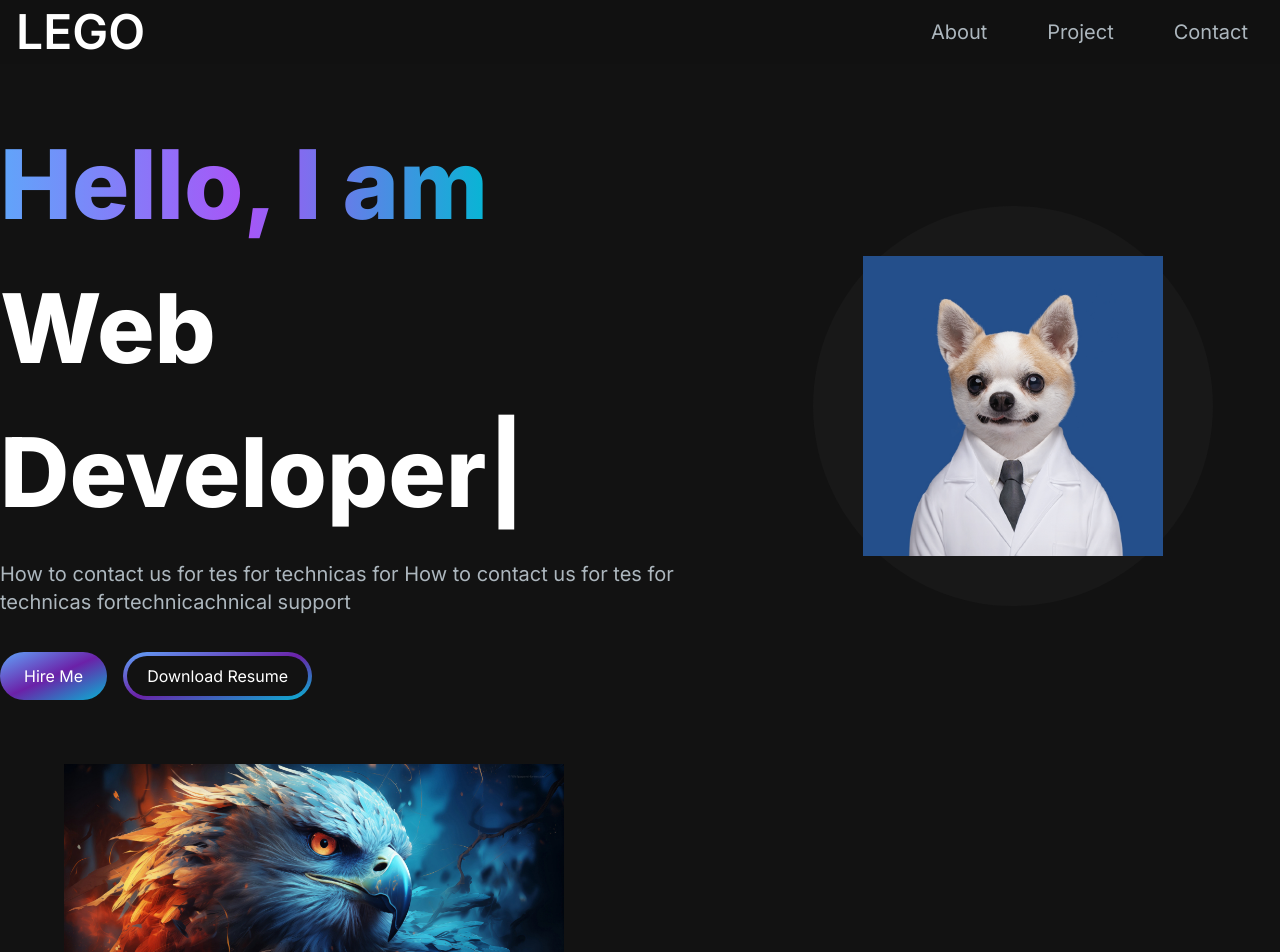
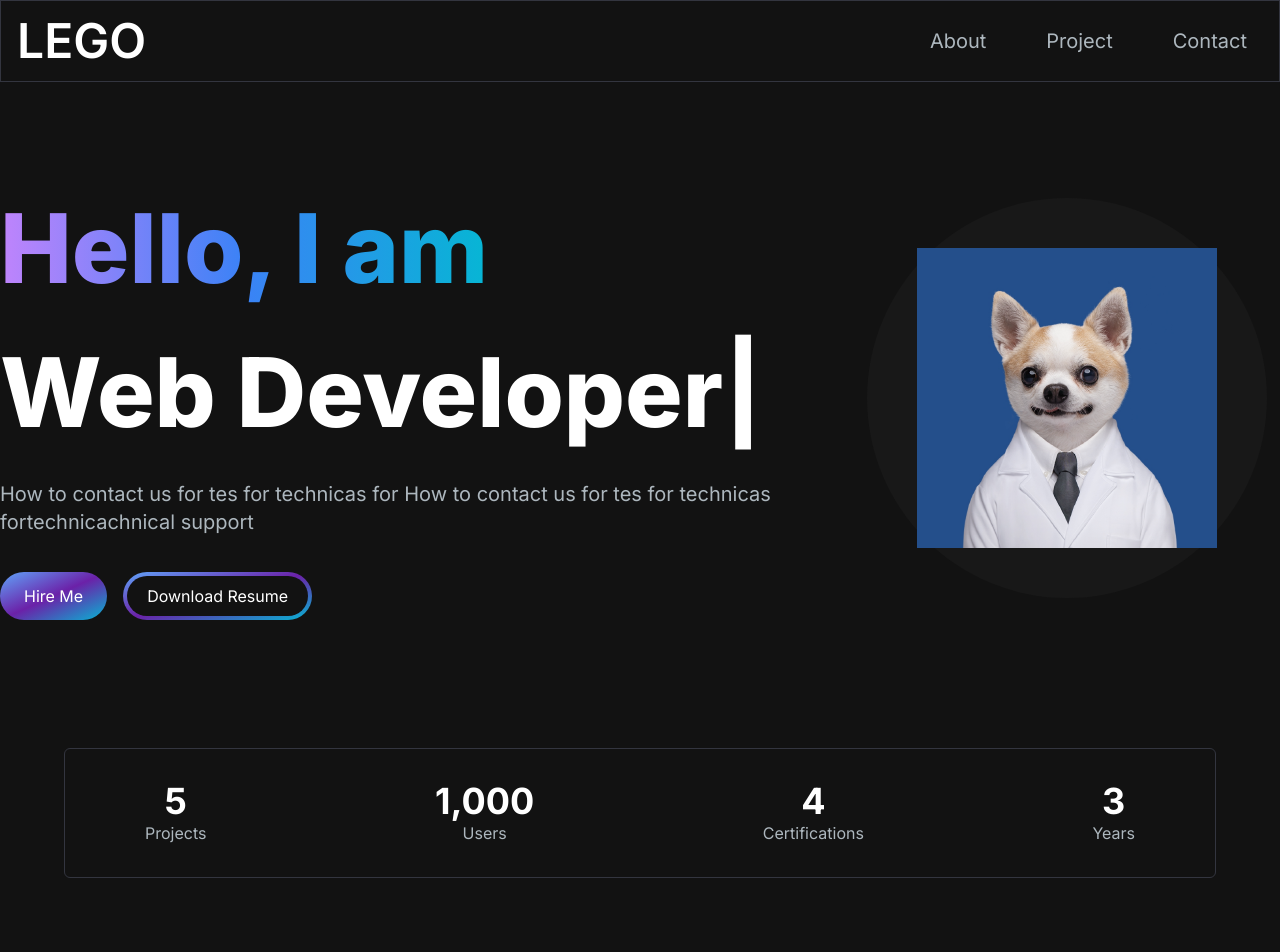
Before and after one commit to Davidasahi/portfolio-website, a Next.js app: page / in a window 1280 px wide. Shown: the top 952 px of the page. Built offline with nearby package versions, Linux system fonts and the light colour scheme.

Commit message:
finished most of the functions

```diff
--- a/package.json
+++ b/package.json
@@ -10,8 +10,10 @@
   },
   "dependencies": {
     "@heroicons/react": "^2.1.5",
+    "framer-motion": "^11.5.4",
     "next": "14.2.5",
     "react": "^18",
+    "react-animated-numbers": "^0.18.0",
     "react-dom": "^18",
     "react-type-animation": "^3.2.0",
     "resend": "^4.0.0"
--- a/src/app/api/send/route.js
+++ b/src/app/api/send/route.js
@@ -2,14 +2,19 @@ import { EmailTemplate } from '../../../components/EmailTemplate';
 import { Resend } from 'resend';
 
 const resend = new Resend(process.env.RESEND_API_KEY);
+const fromEmail = process.env.FROM_EMAIL;
 
-export async function POST() {
+export async function POST(req, res) {
+  const { body } = await req.json();
+  const { email, subject, message } = body;
+  console.log(body);
+
   try {
     const { data, error } = await resend.emails.send({
-      from: 'David Tung <david.yuhsuan.tung@gmail.com>',
-      to: ['delivered@resend.dev'],
-      subject: 'Hello world',
-      react: EmailTemplate({ firstName: 'John' }),
+      from: fromEmail,
+      to: ['maple11303@gmail.com', email],
+      subject: subject,
+      react: EmailTemplate({ firstName: 'John', message: message }),
     });
 
     if (error) {
--- /dev/null
+++ b/src/app/components/AchivementSection.jsx
@@ -0,0 +1,48 @@
+'use client';
+import React from 'react';
+import dynamic from 'next/dynamic';
+
+const achievementsList = [
+  {
+    metric: 'Projects',
+    value: '5',
+    postfix: '+',
+  },
+  {
+    prefix: '~',
+    metric: 'Users',
+    value: '1,000',
+  },
+  {
+    metric: 'Certifications',
+    value: '4',
+  },
+  {
+    metric: 'Years',
+    value: '3',
+  },
+];
+
+const AchivementSection = () => {
+  return (
+    <div className="py-8 px-4 xl:gap-16 sm:py-16 xl:px-16">
+      <div className="sm:border-[#33353F] sm:border rounded-md py-8 px-16 flex flex-col sm:flex-row items-center justify-between">
+        {achievementsList.map((achievement, indes) => {
+          return (
+            <div
+              key={indes}
+              className="flex flex-col items-center justify-center mx-4"
+            >
+              <h2 className="text-white text-4xl font-bold">
+                {achievement.value}
+              </h2>
+              <p className="text-[#ADB7BE] text-base">{achievement.metric}</p>
+            </div>
+          );
+        })}
+      </div>
+    </div>
+  );
+};
+
+export default AchivementSection;
--- a/src/app/components/EmailSection.jsx
+++ b/src/app/components/EmailSection.jsx
@@ -1,10 +1,44 @@
-import React from 'react';
+'use client';
+import React, { useState } from 'react';
 import Link from 'next/link';
 import Image from 'next/image';
 import GithubIcon from '../../../public/images/github-mark-white.svg';
 import LinkedinIcon from '../../../public/images/LI-In-Bug.png';
 
 const EmailSection = () => {
+  const [emailSubmitted, seteEmailSubmitted] = useState(false);
+  const handleSubmit = async (e) => {
+    e.preventDefault();
+    const data = {
+      email: e.target.email.value,
+      subject: e.target.subject.value,
+      message: e.target.message.value,
+    };
+    const JSONdata = JSON.stringify(data);
+    const endpoint = '/api/send';
+
+    //Form the request fro sending data to the server.
+    const options = {
+      //The method is POST because we are sending data
+      method: 'POST',
+      //Tell the server we are sending JSON.
+      headers: {
+        'Content-Type': 'application/json',
+      },
+      //BODY of the request is the JSON data we created above.
+      body: JSONdata,
+    };
+
+    const response = await fetch(endpoint, options);
+    const resData = await response.json();
+    console.log(resData);
+
+    if (response.status === 200) {
+      console.log('Message sent.');
+      seteEmailSubmitted(true);
+    }
+  };
+
   return (
     <section className="grid md:grid-cols-2 my-12 md:my-12 py-24 gap-4 relative">
       <div className="bg-[radial-gradient(ellipse_at_center,_var(--tw-gradient-stops))] from-blue-900 to-transparent rounded-full h-80 w-80 z-0 blur-lg absolute top-3/4 -left-4 transform -translate-x-1/2 -translate-1/2"></div>
@@ -31,7 +65,7 @@ const EmailSection = () => {
         </div>
       </div>
       <div>
-        <form className="flex flex-col">
+        <form className="flex flex-col" onSubmit={handleSubmit}>
           <div className="mb-6">
             <label
               htmlFor="email"
@@ -40,6 +74,7 @@ const EmailSection = () => {
               Your email
             </label>
             <input
+              name="email"
               type="email"
               id="email"
               required
@@ -50,6 +85,7 @@ const EmailSection = () => {
               Subject
             </label>
             <input
+              name="subject"
               type="text"
               id="subject"
               required
@@ -60,12 +96,12 @@ const EmailSection = () => {
           <div className="mb-6">
             <label
               htmlFor="message"
-              className="text-white text-sm mb-2 font-medium"
+              className="text-white block text-sm mb-2 font-medium"
             >
-              Text
+              Message
             </label>
             <textarea
-              type="message"
+              name="message"
               id="message"
               required
               className="bg-[#18191E] border border-[#33353F] placeholder-[#9CA2A9] text-gray-100 text-sm rounded-lg block w-full p-2.5"
@@ -78,6 +114,11 @@ const EmailSection = () => {
           >
             Send Message
           </button>
+          {emailSubmitted && (
+            <p className="text-green-500 text-sm mt-2">
+              Email sent successfully!
+            </p>
+          )}
         </form>
       </div>
     </section>
--- a/src/app/components/HeroSection.jsx
+++ b/src/app/components/HeroSection.jsx
@@ -6,11 +6,11 @@ import Link from 'next/link';
 
 const HeroSection = () => {
   return (
-    <section>
+    <section className="lg:py-16">
       <div className="grid grid-cols-1 sm:grid-cols-12">
-        <div className="col-span-7 place-self-center text-center sm:text-left">
-          <h1 className="text-white mb-4 text-4xl sm:text-6xl lg:text-8xl lg:leading-normal font-extrabold">
-            <span className="text-transparent bg-clip-text bg-gradient-to-r from-blue-400 via-purple-500 to-cyan-500">
+        <div className="col-span-8 place-self-center text-center sm:text-left justify-self-start">
+          <h1 className="text-white mb-4 text-4xl sm:text-5xl lg:text-8xl lg:leading-normal font-extrabold">
+            <span className="text-transparent bg-clip-text bg-gradient-to-r from-primary-400 via-secondary-500 to-cyan-500">
               Hello, I am{' '}
             </span>
             <br></br>
@@ -50,7 +50,7 @@ const HeroSection = () => {
             </Link>
           </div>
         </div>
-        <div className="col-span-5 place-self-center mt-4 lg:mt-0">
+        <div className="col-span-4 place-self-center mt-4 lg:mt-0">
           <div className="rounded-full bg-[#181818] w-[250px] h-[250px] lg:w-[400px] lg:h-[400px] relative">
             <Image
               src="/images/hero-image.png"
--- a/src/app/components/NavBar.jsx
+++ b/src/app/components/NavBar.jsx
@@ -24,8 +24,8 @@ const NavBar = () => {
   const [navBarOpen, setNavBarOpen] = useState(false);
 
   return (
-    <nav className="fixed top-0 left-0 right-0 z-10 bg-[#121212] bg-opacity-90">
-      <div className="flex flex-wrap items-center justify-between mx-auto px-4 py-2">
+    <nav className="fixed mx-auto border border-[#33353F] top-0 left-0 right-0 z-10 bg-[#121212] bg-opacity-100">
+      <div className="flex container lg:py-4 flex-wrap items-center justify-between mx-auto px-4 py-2">
         <Link
           href={'/'}
           className="text-2xl md:text-5xl text-white font-semibold"
--- a/src/app/components/ProjectTag.jsx
+++ b/src/app/components/ProjectTag.jsx
@@ -2,7 +2,7 @@ import React from 'react';
 
 const ProjectTag = ({ name, onClick, isSelected }) => {
   const buttonStyles = isSelected
-    ? 'text-white bg-blue-500'
+    ? 'text-white bg-secondary-500'
     : 'text-[#ADB7BE] border-slate-600 hover:border-white';
 
   return (
--- a/src/app/components/email-template.jsx
+++ b/src/app/components/email-template.jsx
@@ -1,7 +1,11 @@
+'use client';
 import * as React from 'react';
 
-export const EmailTemplate = ({ firstName }) => (
+export const EmailTemplate = ({ firstName, message }) => (
   <div>
     <h1>Welcome, {firstName}!</h1>
+    <p>Thank you for contacting us!</p>
+    <p>New message submitted: </p>
+    <p>{message}</p>
   </div>
 );
--- a/src/app/components/footer.jsx
+++ b/src/app/components/footer.jsx
@@ -1,7 +1,14 @@
 import React from 'react';
 
-const footer = () => {
-  return <div>footer</div>;
+const Footer = () => {
+  return (
+    <footer className="footer border z-10 border-t-[#33353F] border-l-transparent border-r-transparent text-white">
+      <div className="container p-12 flex justify-between">
+        <span>LOGO</span>
+        <p className="text-slate-600">All right reserved.</p>
+      </div>
+    </footer>
+  );
 };
 
-export default footer;
+export default Footer;
--- a/src/app/page.js
+++ b/src/app/page.js
@@ -3,6 +3,8 @@ import NavBar from './components/NavBar';
 import AboutSection from './components/AboutSection';
 import ProjectsSection from './components/ProjectsSection';
 import EmailSection from './components/EmailSection';
+import Footer from './components/footer';
+import AchivementSection from './components/AchivementSection';
 
 export default function Home() {
   return (
@@ -10,10 +12,12 @@ export default function Home() {
       <NavBar />
       <div className="container mt-24 mx-auto px-12px py-4">
         <HeroSection />
+        <AchivementSection />
         <AboutSection />
         <ProjectsSection />
         <EmailSection />
       </div>
+      <Footer />
     </main>
   );
 }
--- a/tailwind.config.js
+++ b/tailwind.config.js
@@ -1,17 +1,24 @@
 /** @type {import('tailwindcss').Config} */
+const colors = require('tailwindcss/colors');
+
 module.exports = {
   content: [
-    "./src/pages/**/*.{js,ts,jsx,tsx,mdx}",
-    "./src/components/**/*.{js,ts,jsx,tsx,mdx}",
-    "./src/app/**/*.{js,ts,jsx,tsx,mdx}",
+    './src/pages/**/*.{js,ts,jsx,tsx,mdx}',
+    './src/components/**/*.{js,ts,jsx,tsx,mdx}',
+    './src/app/**/*.{js,ts,jsx,tsx,mdx}',
   ],
   theme: {
     extend: {
       backgroundImage: {
-        "gradient-radial": "radial-gradient(var(--tw-gradient-stops))",
-        "gradient-conic":
-          "conic-gradient(from 180deg at 50% 50%, var(--tw-gradient-stops))",
+        'gradient-radial': 'radial-gradient(var(--tw-gradient-stops))',
+        'gradient-conic':
+          'conic-gradient(from 180deg at 50% 50%, var(--tw-gradient-stops))',
       },
+    },
+    colors: {
+      ...colors,
+      primary: colors.purple,
+      secondary: colors.blue,
     },
   },
   plugins: [],
```
Also changed, not shown: 1 other file (tests, documents, lock files or other folders).
